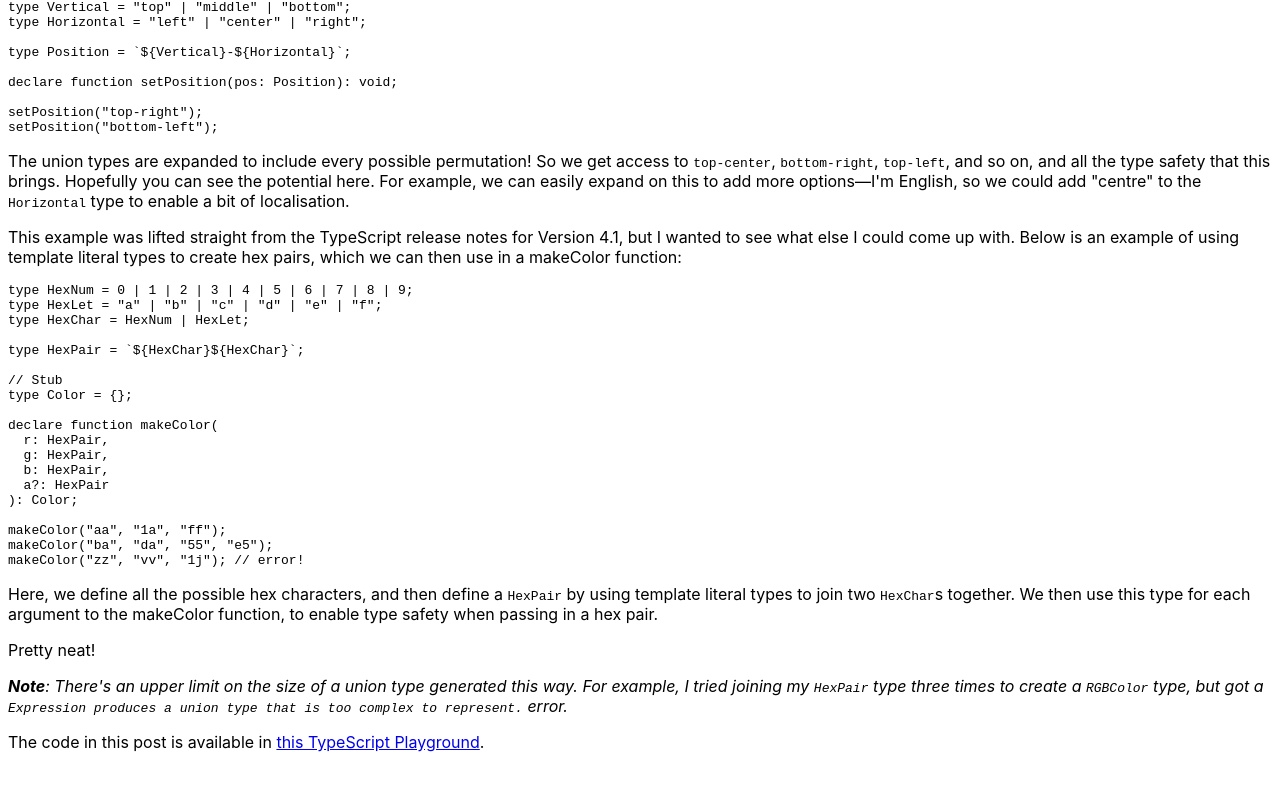
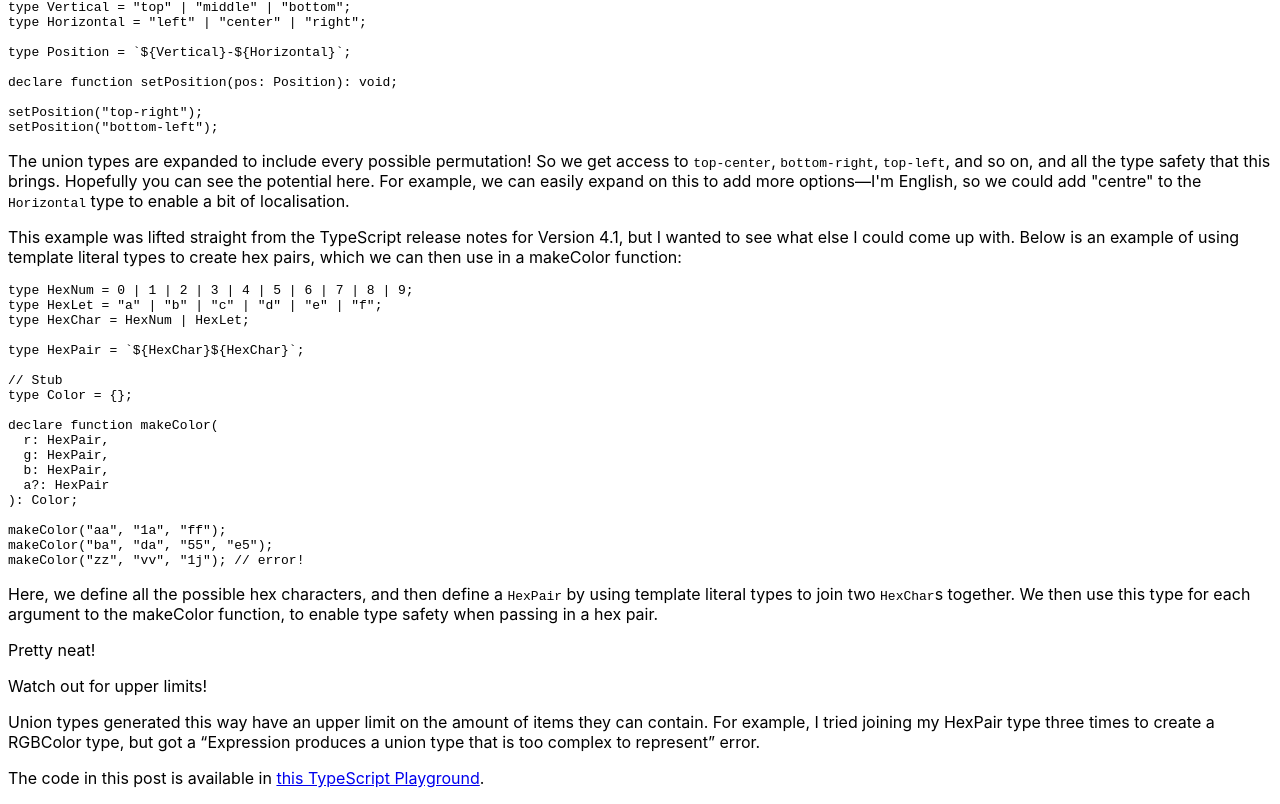
Before and after one commit to tmus/web, a Next.js app: page /posts/template-literal-types-in-typescript-4-1 in a window 1280 px wide. Shown: the part 263-1067 px from the top of the page. Before the commit the page ends 1031 px from the top, so only its background shows below. Built offline with nearby package versions, Linux system fonts and the light colour scheme.

Commit message:
Add dark mode prose and callouts

```diff
--- a/components/BlogPost.tsx
+++ b/components/BlogPost.tsx
@@ -10,7 +10,9 @@ type BlogPostProps = {
 export function BlogPost({ title, description, children }: BlogPostProps) {
   return (
     <Layout title={title} description={description}>
-      <article className="prose py-16 text-gray-700">{children}</article>
+      <article className="prose dark:prose-dark py-16 text-gray-700 dark:text-white">
+        {children}
+      </article>
     </Layout>
   );
 }
--- /dev/null
+++ b/components/posts/Callout.tsx
@@ -0,0 +1,22 @@
+import { ReactNode } from "react";
+
+type CalloutProps = {
+  title?: string;
+  children: ReactNode;
+  background?: [light: string, dark: string];
+};
+
+export function Callout({ title, children, background }: CalloutProps) {
+  return (
+    <aside
+      className={`${background?.[0] || "bg-gray-100"} dark:${
+        background?.[1] || "bg-gray-800"
+      } rounded-xl p-8`}
+    >
+      <div className="uppercase text-sm tracking-widest pb-4 text-gray-500 dark:text-gray-300 font-semibold">
+        {title}
+      </div>
+      {children}
+    </aside>
+  );
+}
--- /dev/null
+++ b/components/posts/WarningCallout.tsx
@@ -0,0 +1,15 @@
+import { ReactNode } from "react";
+import { Callout } from "./Callout";
+
+type WarningCalloutProps = {
+  title?: string;
+  children: ReactNode;
+};
+
+export function WarningCallout({ title, children }: WarningCalloutProps) {
+  return (
+    <Callout title={title} background={["bg-yellow-100", "bg-yellow-900"]}>
+      {children}
+    </Callout>
+  );
+}
--- a/pages/posts/template-literal-types-in-typescript-4-1/index.mdx
+++ b/pages/posts/template-literal-types-in-typescript-4-1/index.mdx
@@ -1,4 +1,5 @@
 import { BlogPost } from "@components/BlogPost.tsx";
+import { WarningCallout } from "@components/posts/WarningCallout.tsx";
 
 export const meta = {
   title: "Template Literal Types in TypeScript 4.1",
@@ -59,7 +60,9 @@ Here, we define all the possible hex characters, and then define a `HexPair` by
 
 Pretty neat!
 
-_**Note**: There's an upper limit on the size of a union type generated this way. For example, I tried joining my `HexPair` type three times to create a `RGBColor` type, but got a `Expression produces a union type that is too complex to represent.` error._
+<WarningCallout title="Watch out for upper limits!">
+Union types generated this way have an upper limit on the amount of items they can contain. For example, I tried joining my HexPair type three times to create a RGBColor type, but got a “Expression produces a union type that is too complex to represent” error.
+</WarningCallout>
 
 The code in this post is available in [this TypeScript Playground].
 
```
Also changed, not shown: tailwind.config.js (+38 -3 lines).
